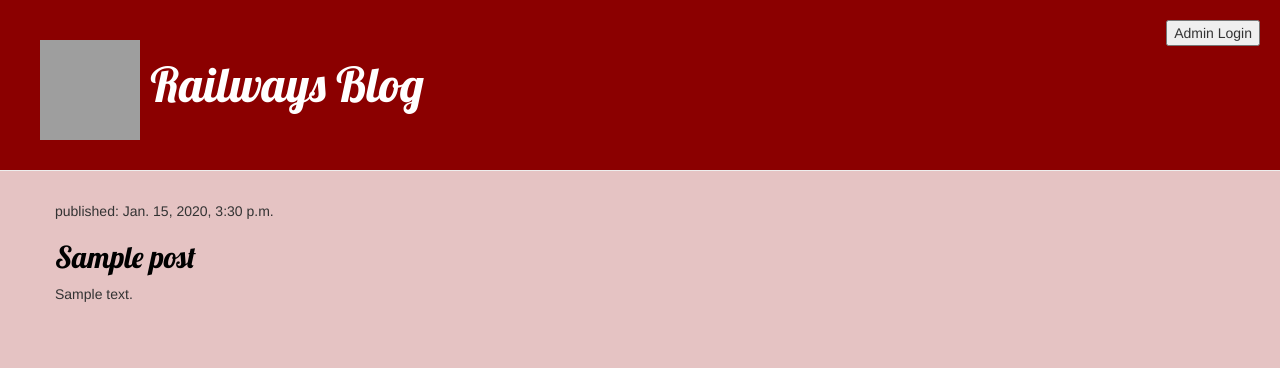
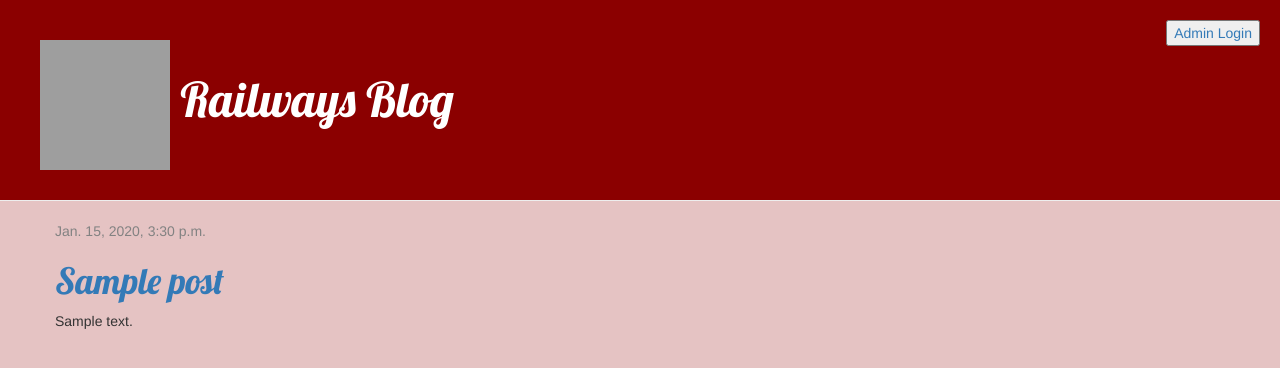
Before and after one commit to arvind520/my-first-blog, a Django app: template blog/templates/blog/post_list.html in a window 1280 px wide. Shown: the top 368 px of the page. Run offline with Django 3.2, Linux system fonts and the light colour scheme; the template is opened without the code that fills it: values that come from a table or form of the project are taken from there, others are empty; tables that the repository leaves empty hold one stand-in row (values such as "Sample post"); some libraries are stand-ins or nearby versions; grey boxes are pictures that could not be loaded.

Commit message:
Added view and template for detailed blog post as well as CSS for the site.

```diff
--- /dev/null
+++ b/blog/templates/blog/base.html
@@ -0,0 +1,24 @@
+{% load static %}
+<html>
+    <head>
+        <title>Railways blog</title>
+        <link rel="stylesheet" href="//maxcdn.bootstrapcdn.com/bootstrap/3.2.0/css/bootstrap.min.css">
+        <link rel="stylesheet" href="//maxcdn.bootstrapcdn.com/bootstrap/3.2.0/css/bootstrap-theme.min.css">
+        <link href="//fonts.googleapis.com/css?family=Lobster&subset=latin,latin-ext" rel="stylesheet" type="text/css">
+        <link rel="stylesheet" href="{% static 'css/blog.css' %}">
+    </head>
+    <body>
+        <div class="page-header">
+                <a href='http://arvindgta.pythonanywhere.com/admin/login/' style="float: right;"><button>Admin Login</button></a>
+                <h1><img src="https://upload.wikimedia.org/wikipedia/en/thumb/b/ba/Indian_Railway.svg/800px-Indian_Railway.svg.png" alt="Indian Railways Logo" style="width:130px;height:130px;"><a href="/"> Railways Blog</a></h1>
+        </div>
+        <div class="content container">
+            <div class="row">
+                <div class="col-md-8">
+                {% block content %}
+                {% endblock %}
+                </div>
+            </div>
+        </div>
+    </body>
+</html>
--- a/blog/templates/blog/post_list.html
+++ b/blog/templates/blog/post_list.html
@@ -1,34 +1,13 @@
-{% load static %}
-<html>
-    <head>
-        <title>Railways blog</title>
-        <link rel="stylesheet" href="//maxcdn.bootstrapcdn.com/bootstrap/3.2.0/css/bootstrap.min.css">
-        <link rel="stylesheet" href="//maxcdn.bootstrapcdn.com/bootstrap/3.2.0/css/bootstrap-theme.min.css">
-        <link href="//fonts.googleapis.com/css?family=Lobster&subset=latin,latin-ext" rel="stylesheet" type="text/css">
-        <link rel="stylesheet" href="{% static 'css/blog.css' %}">
-    </head>
-    <body>
-        <div class="page-header">
-                <button onclick="window.location.href = 'http://arvindgta.pythonanywhere.com/admin/login/';"style="float: right;">Admin Login</button>
-                <h1><a href="/"><img src="https://qph.fs.quoracdn.net/main-qimg-15c07df2d3385d523bdc62a88050284d" alt="Railways Blog" WIDTH=100 HEIGHT=100 /> Railways Blog</a></h1>
+{% extends 'blog/base.html' %}
+
+{% block content %}
+    {% for post in posts %}
+        <div class="post">
+            <div class="date">
+                {{ post.published_date }}
+            </div>
+            <h1><a href="{% url 'post_detail' pk=post.pk %}">{{ post.title }}</a></h1>
+            <p>{{ post.text|linebreaksbr }}</p>
         </div>
-
-
-
-        <div class="content container">
-                <div class="row">
-                    <div class="col-md-8">
-                        {% for post in posts %}
-                            <div class="post">
-                                <p class="date">
-                                    <p>published: {{ post.published_date }}</p>
-                                </p>
-                                <h2><a href="">{{ post.title }}</a></h2>
-                                <p>{{ post.text|linebreaksbr }}</p>
-                            </div>
-                        {% endfor %}
-                    </div>
-                </div>
-        </div>
-    </body>
-</html>
+    {% endfor %}
+{% endblock %}
--- a/blog/urls.py
+++ b/blog/urls.py
@@ -3,4 +3,5 @@ from . import views
 
 urlpatterns = [
     path('', views.post_list, name='post_list'),
+    path('post/<int:pk>/', views.post_detail, name='post_detail'),
 ]
--- a/blog/views.py
+++ b/blog/views.py
@@ -1,8 +1,14 @@
 from django.shortcuts import render
 from .models import Post
 from django.utils import timezone
+from django.shortcuts import render, get_object_or_404
 
 # Create your views here.
 def post_list(request):
     posts = Post.objects.filter(published_date__lte=timezone.now()).order_by('published_date')
     return render(request, 'blog/post_list.html',{'posts': posts})
+
+def post_detail(request, pk):
+    Post.objects.get(pk=pk)
+    post = get_object_or_404(Post, pk=pk)
+    return render(request, 'blog/post_detail.html', {'post': post})
```
Also changed, not shown: blog/templates/blog/post_detail.html (added, +13 -0 lines).
